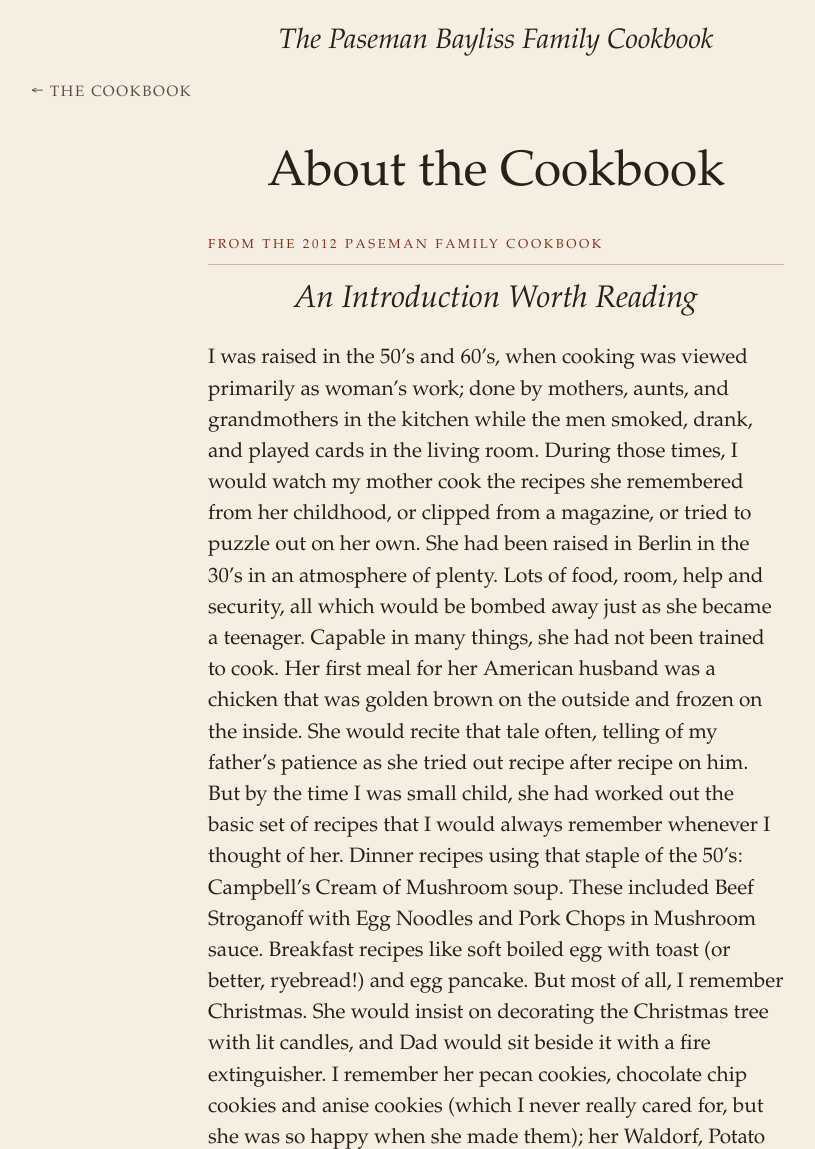
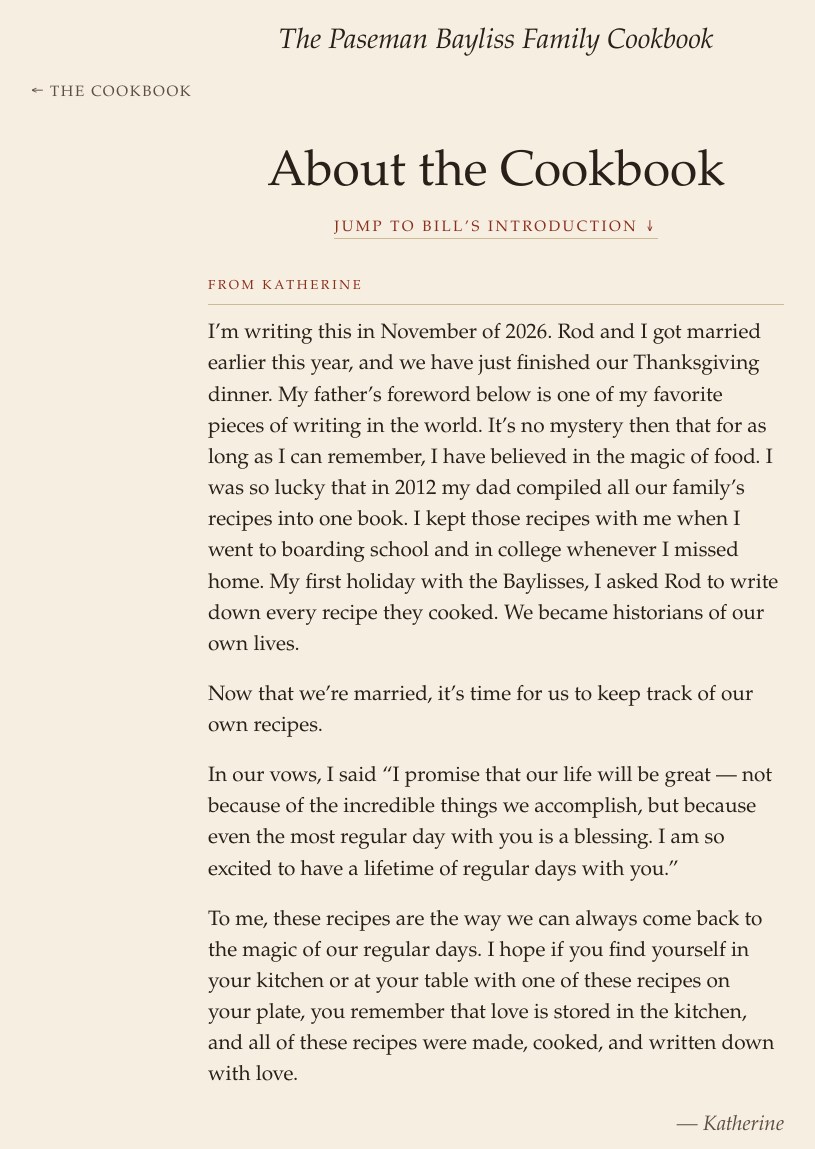
Before and after one commit to rkbayliss/cookbook, an Eleventy site: page about.md in a window 1280 px wide. Shown: the top 1149 px of the page, without its empty margins (144-959 px from the left). Built offline with nearby package versions, Linux system fonts and the light colour scheme; Eleventy itself is replaced by a stand-in of ours; files that its build step writes are made by us from their sources; a web font is replaced by a local one.

Commit message:
About page: add Katherine's introduction and a link to jump to Bill's
Co-Authored-By: Claude Opus 5.5 <noreply@anthropic.com>

```diff
--- a/about.md
+++ b/about.md
@@ -2,6 +2,10 @@
 layout: about.njk
 permalink: /about/
 title: About the Cookbook
+# A link under the title that jumps to a section further down the page.
+jump:
+  label: "Jump to Bill's introduction"
+  to: "From the 2012 Paseman Family Cookbook"
 ---
 
 <!--
@@ -10,6 +14,16 @@ Each "## " heading below is a section; a section with nothing under it isn't sho
 -->
 
 ## From Katherine
+
+I'm writing this in November of 2026. Rod and I got married earlier this year, and we have just finished our Thanksgiving dinner. My father's foreword below is one of my favorite pieces of writing in the world. It's no mystery then that for as long as I can remember, I have believed in the magic of food. I was so lucky that in 2012 my dad compiled all our family's recipes into one book. I kept those recipes with me when I went to boarding school and in college whenever I missed home. My first holiday with the Baylisses, I asked Rod to write down every recipe they cooked. We became historians of our own lives.
+
+Now that we're married, it's time for us to keep track of our own recipes.
+
+In our vows, I said "I promise that our life will be great — not because of the incredible things we accomplish, but because even the most regular day with you is a blessing. I am so excited to have a lifetime of regular days with you."
+
+To me, these recipes are the way we can always come back to the magic of our regular days. I hope if you find yourself in your kitchen or at your table with one of these recipes on your plate, you remember that love is stored in the kitchen, and all of these recipes were made, cooked, and written down with love.
+
+— Katherine
 
 ## From the 2012 Paseman Family Cookbook
 
--- a/theme/_includes/about.njk
+++ b/theme/_includes/about.njk
@@ -9,9 +9,12 @@ bodyClass: page-about
 <article class="about">
   <header class="recipe-header">
     <h1 class="recipe-title">{{ title }}</h1>
+    {%- if jump and sections.length > 1 %}
+    <p class="about-jump"><a href="#{{ jump.to | slugify }}">{{ jump.label | typography }} ↓</a></p>
+    {%- endif %}
   </header>
   {%- for s in sections %}
-  <section class="about-section">
+  <section class="about-section" id="{{ s.heading | striptags | slugify }}">
     <h2 class="story-label">{{ s.heading | safe }}</h2>
     {{ s.body | safe }}
   </section>
--- a/theme/assets/cookbook.css
+++ b/theme/assets/cookbook.css
@@ -365,3 +365,11 @@ figcaption { text-align: center; font-style: italic; color: var(--ink-soft); fon
 @media (prefers-color-scheme: dark) { .frontis-photo img { filter: sepia(0.14) brightness(0.92); } }
 .finder { margin-top: 0; }
 @media (max-width: 51.99rem) { .frontis-photo { order: -1; } }
+.about-jump { margin: 0.6rem 0 0; }
+.about-jump a {
+  font-variant-caps: all-small-caps; letter-spacing: 0.12em; color: var(--accent);
+  text-decoration: none; border-bottom: 1px solid var(--rule); padding-bottom: 0.1rem;
+}
+.about-jump a:hover { border-bottom-color: var(--accent); }
+.about-section { scroll-margin-top: 1.5rem; }
+.about-section + .about-section { margin-top: 3.5rem; }
```
